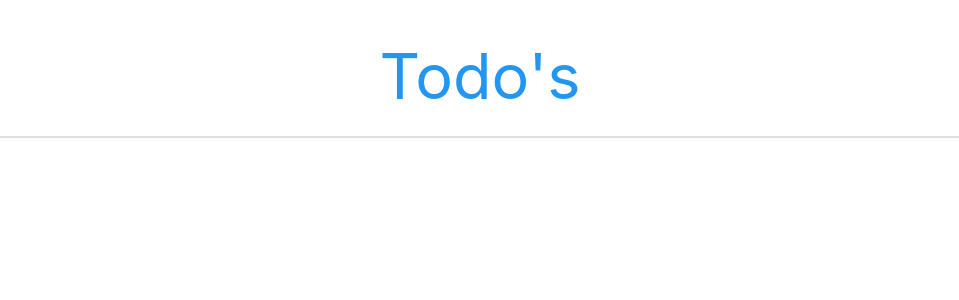
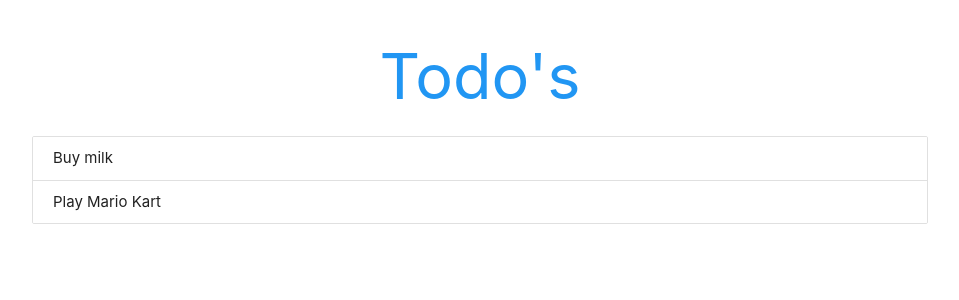
Before and after one commit to notsarthak/React-todo-app, a React (Create React App) app: page / in a window 1280 px wide. Shown: the top 300 px of the page, without its empty margins (160-1119 px from the left). Built offline with nearby package versions, Linux system fonts and the light colour scheme.

Commit message:
Rendered Todos recieved, to DOM and stylised them

```diff
--- a/src/App.js
+++ b/src/App.js
@@ -11,7 +11,7 @@ class App extends Component {
   render()
     {
       return (
-        <div className="App">
+        <div className="todo-app container">
           <h1 className="center blue-text">Todo's</h1>
           <Todos todos={this.state.todos} />
         </div>
--- a/src/Todos.js
+++ b/src/Todos.js
@@ -1,9 +1,20 @@
 import React from 'react';
 
-const Todos = () => {
+const Todos = ({todos}) => {
+    const todoList = todos.length ? (
+        todos.map(todo=>{
+            return(
+                <div key={todo.id} className="collection-item">
+                    <span>{todo.content}</span>
+                </div>
+            )
+        })
+    ) : (
+        <p className="center">You have no Todo's, yay!</p>
+    );
     return (
         <div className="todos collection">
-
+            {todoList}
         </div>
     )
 }
```
